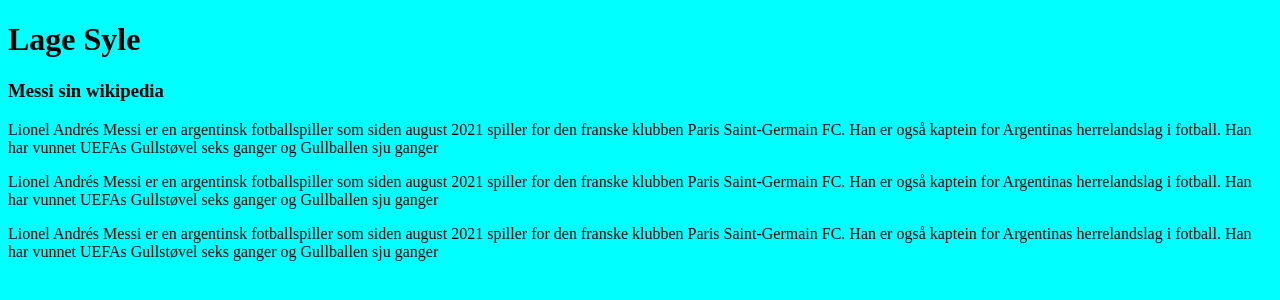
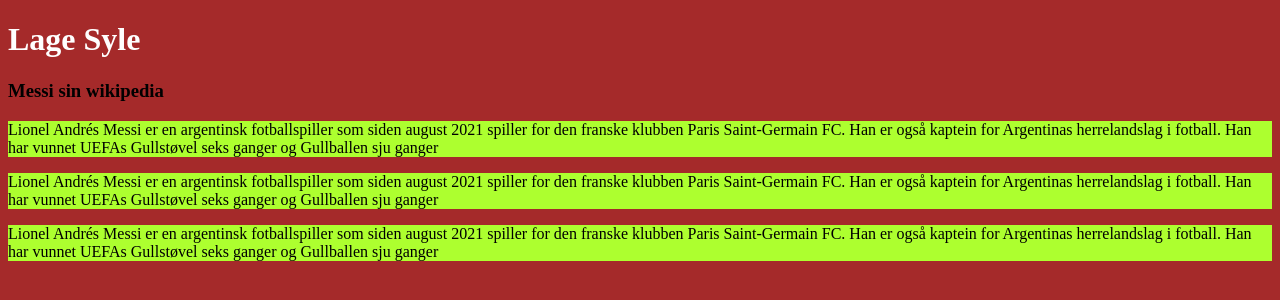
Before and after one commit to AmadeusHovden/AmaProgrammering, a plain HTML site: page testingCSS.html in a window 1280 px wide. Drawn offline with Linux system fonts and the light colour scheme.

Commit message:
Tester rundt md css

```diff
--- /dev/null
+++ b/style.css
@@ -0,0 +1,9 @@
+body{
+    background-color:brown;
+}
+h1{
+    color:white;
+}
+p{
+    background-color: greenyellow;
+}
--- a/testingCSS.html
+++ b/testingCSS.html
@@ -5,8 +5,13 @@
     <meta http-equiv="X-UA-Compatible" content="IE=edge">
     <meta name="viewport" content="width=device-width, initial-scale=1.0">
     <title>CSS BROCODE</title>
+
+    <link rel="stylesheet" href="style.css">
+
 </head>
-<body style="background-color:aqua">
+
+<body>
+
     <h1>Lage Syle</h1>
     <h3>Messi sin wikipedia</h3>
 
```
Also changed, not shown: testingCSS2.html (added).
